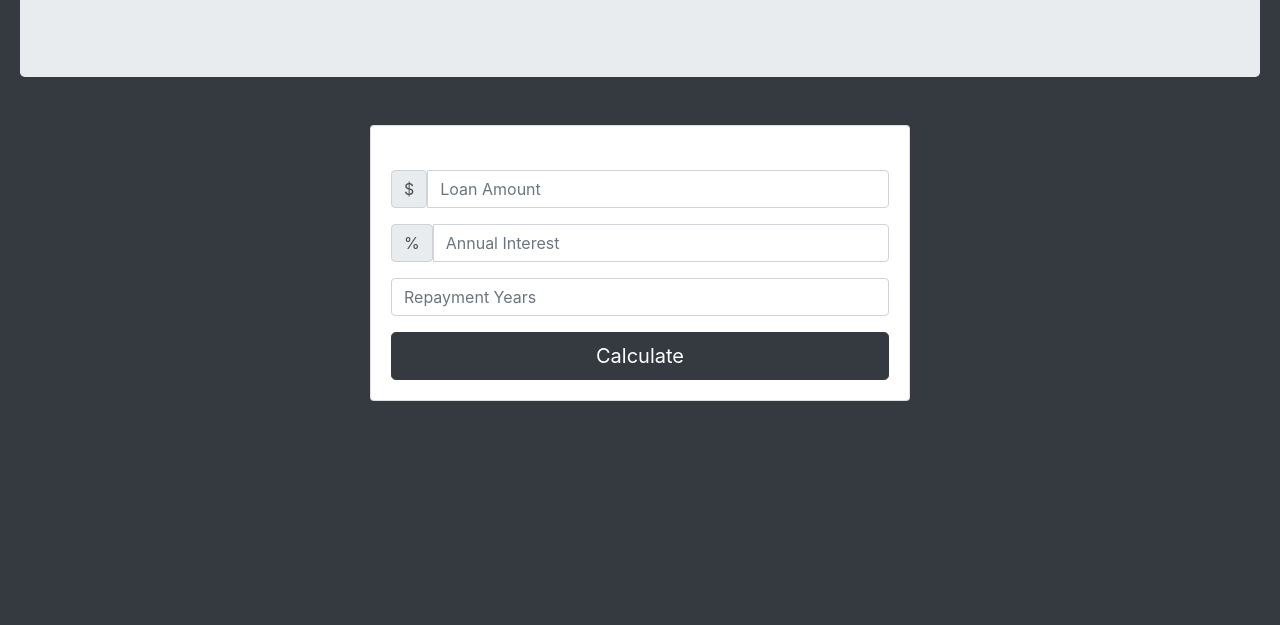
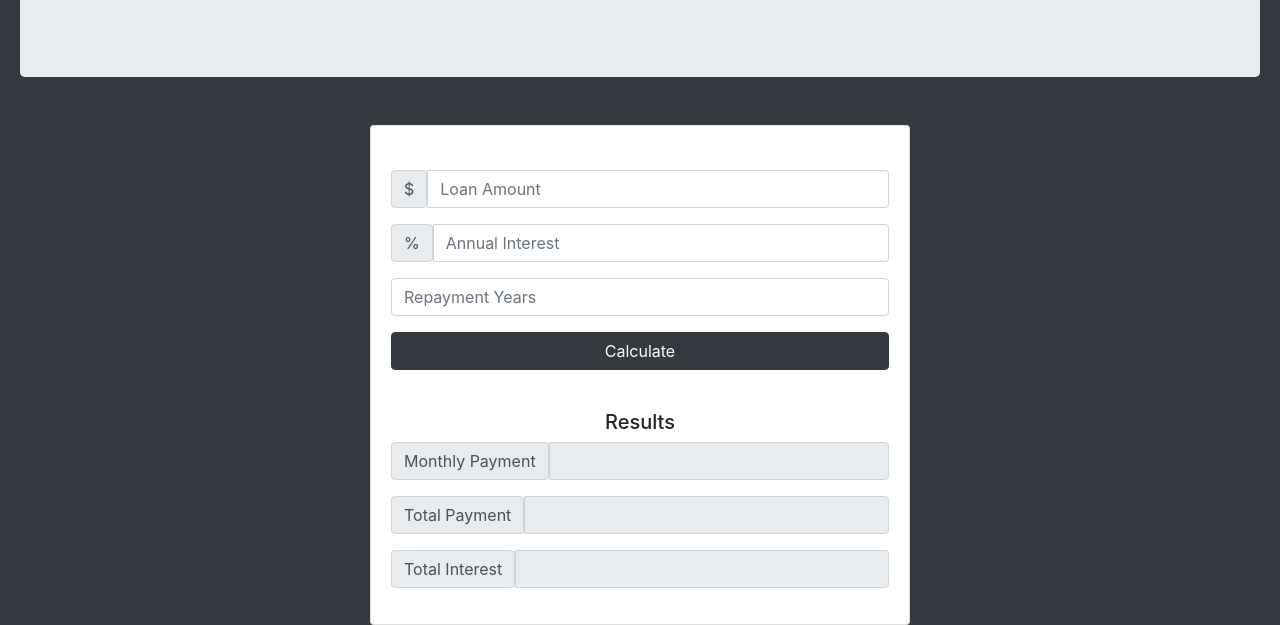
Before and after one commit to rjaguero00/js-loancalculator, a plain HTML site: page index.html in a window 1280 px wide. Shown: the part 212-837 px from the top of the page. Before the commit the page ends 800 px from the top, so only its background shows below. Drawn offline with nearby package versions, Linux system fonts and the light colour scheme.

Commit message:
Now design is done

```diff
--- a/assets/css/loan.css
+++ b/assets/css/loan.css
@@ -11,3 +11,7 @@
 .lead{
     font-family: 'Noto Serif', serif;
 }
+
+#results {
+    padding-top: 40px;
+}
--- a/index.html
+++ b/index.html
@@ -49,10 +49,40 @@
                             </div>
                         </div>
                         <div class="form-group">
-                            <input type="text" class="form-control" id="years" placeholder="Repayment Years">
+                            <input type="number" class="form-control" id="years" placeholder="Repayment Years">
                         </div>
-                        <button type="button" class="btn btn-dark btn-lg btn-block">Calculate</button>
+                        <input type="submit" value="Calculate" class="btn btn-dark btn-block" Calculate>
                     </form>
+                    <!-- LOADER -->
+                    <!-- <div id="loading">
+                        <img src="assets/img/loading.gif" alt="">
+                    </div> -->
+
+                    <!-- RESULTS -->
+                    <div id="results">
+                        <h5>Results</h5>
+                        <div class="form-group">
+                            <div class="input-group">
+                                <span class="input-group-text">Monthly Payment</span>
+                                <input type="number" class="form-control" id="monthly-payment" disabled>
+                            </div>
+                        </div>
+
+                        <div class="form-group">
+                            <div class="input-group">
+                                <span class="input-group-text">Total Payment</span>
+                                <input type="number" class="form-control" id="total-payment" disabled>
+                            </div>
+                        </div>
+
+                        <div class="form-group">
+                            <div class="input-group">
+                                <span class="input-group-text">Total Interest</span>
+                                <input type="number" class="form-control" id="total-interest" disabled>
+                            </div>
+                        </div>
+
+                    </div>
                 </div>
             </div>
         </div>
```
